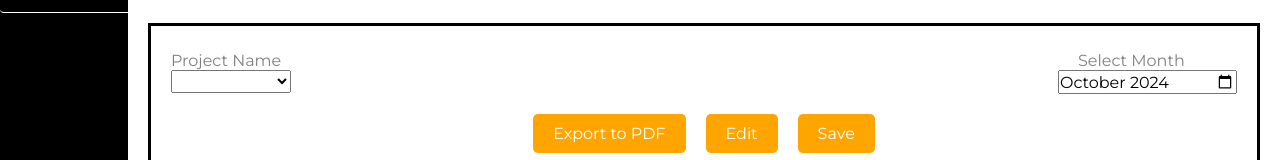
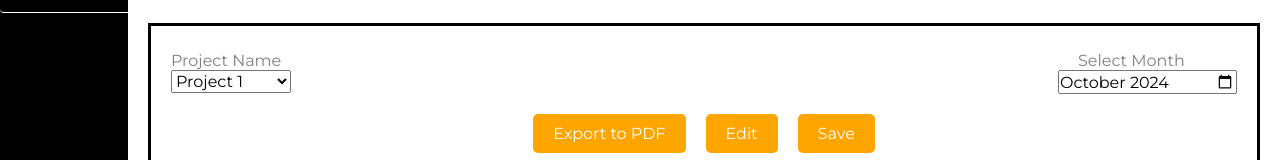
Before and after one commit to ucmo-cs/F24_Risen_One_Team4, an Angular app in the folder frontend/: page /timesheet in a window 1280 px wide. Shown: the part 183-343 px from the top of the page. Built offline with nearby package versions, Linux system fonts and the light colour scheme.

Commit message:
Update timesheet.component.html

```diff
--- a/frontend/src/app/timesheet/timesheet.component.html
+++ b/frontend/src/app/timesheet/timesheet.component.html
@@ -6,8 +6,8 @@
       <div class="filters">
         <div class="filter-group">
           <label for="project">Project Name</label>
-    <select id="project" [(ngModel)]="selectedProject">
-      <option *ngFor="let project of projects" [value]="project">{{ project }}</option>
+          <select id="project" [(ngModel)]="selectedProjectId" (change)="filterEmployees()">
+            <option *ngFor="let project of projectsData" [value]="project.id">{{ project.name }}</option>
           </select>
         </div>
         <div class="filter-group">
@@ -21,7 +21,6 @@
         <button (click)="isEditing ? cancelEdit() : startEditing()">
           {{ isEditing ? 'Cancel Edit' : 'Edit' }}
         </button>
-
         <button (click)="save()">Save</button>
       </div>
 
@@ -37,7 +36,7 @@
         <tbody>
         <tr *ngFor="let employee of employees; let empIndex = index">
           <td>{{ employee.name }}</td>
-      <td *ngFor="let hour of employee.hours; let hourIndex = index;trackBy:trackByMethod">
+          <td *ngFor="let hour of employee.hours; let hourIndex = index; trackBy: trackByMethod">
             <ng-container *ngIf="isEditing; else viewMode">
               <input
                       type="number"
@@ -58,6 +57,7 @@
         </tbody>
       </table>
     </div>
+
     <div class="signature">
       <label>Manager Signature</label>
       <input type="text" placeholder="Signature" />
```
Lines whose indentation alone changed are shown as unchanged.
